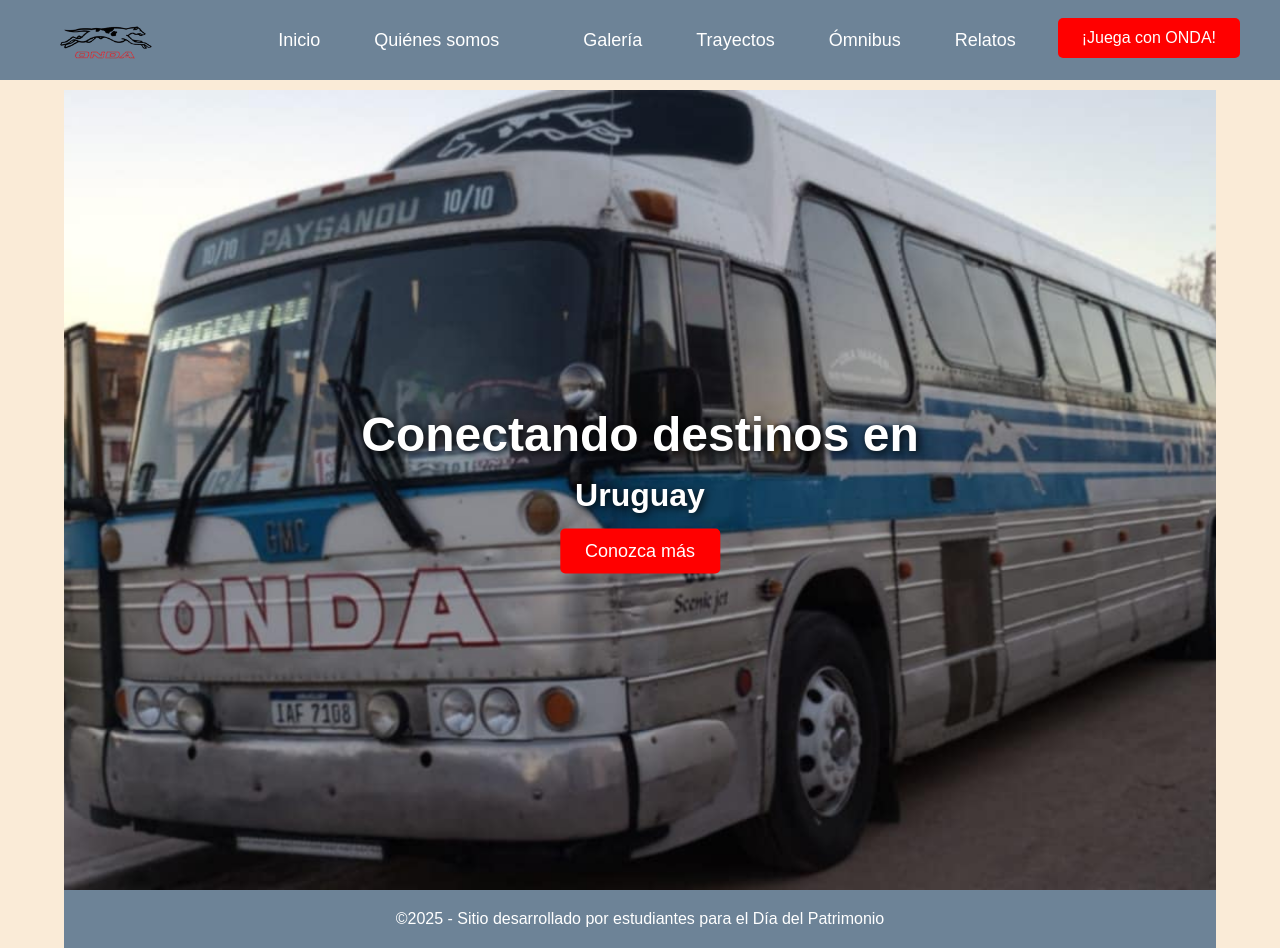
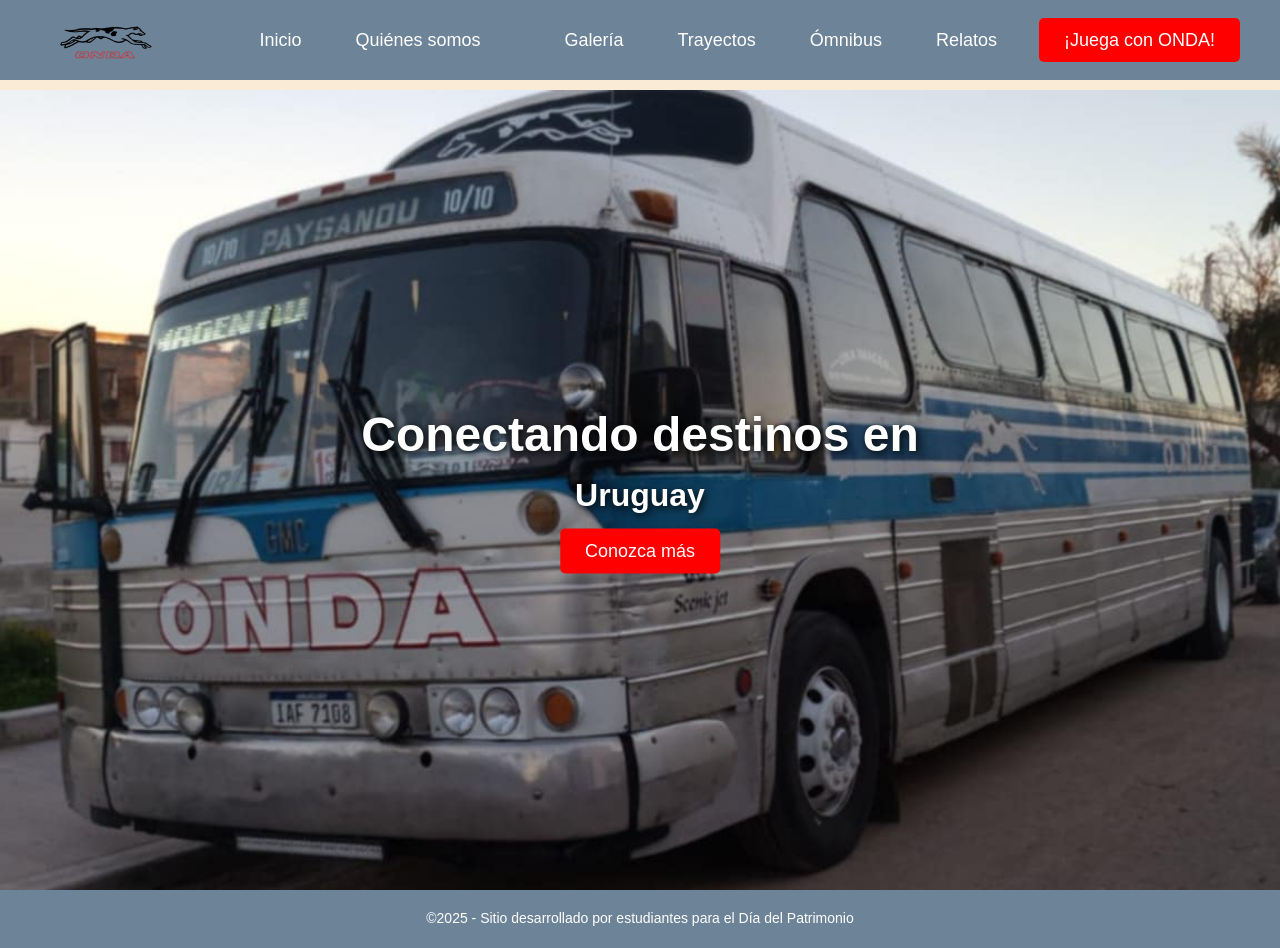
Before and after one commit to atososa12/Proyecto-onda, a PHP site: page /index.html in a window 1280 px wide. After the commit the page ends 926 px from the top, so only its background shows below. Run offline with PHP 8.4, Linux system fonts and the light colour scheme.

Commit message:
Update style.css

```diff
--- a/onda html/img/css/style.css
+++ b/onda html/img/css/style.css
@@ -147,48 +147,6 @@
   font-size: 14px;
 }
 
-/* BODY GENERAL */
-body {
-  font-family: Arial, sans-serif;
-  color: white;
-  background: antiquewhite;
-  margin: 0;
-  padding-top: 90px;
-  font-size: 16px;
-  padding-left: 5%;
-  padding-right: 5%;
-}
-
-/* IMÁGENES GENERALES */
-img {
-  max-width: 100%;
-  height: auto;
-  display: block;
-}
-
-/* BOTONES GENERALES */
-button, .btn-juego {
-  width: auto;
-  max-width: 100%;
-  font-size: 1rem;
-  padding: 0.7rem 1.5rem;
-}
-
-/* HERO TEXT */
-.hero-text h1 {
-  font-size: 3rem;
-}
-
-.hero-text h2 {
-  font-size: 2rem;
-}
-
-/* PÁRRAFOS GENERALES */
-p {
-  margin-left: 0;
-  margin-right: 0;
-  font-size: 1rem;
-}
 
 /* === MEDIA QUERIES BÁSICAS === */
 
```
